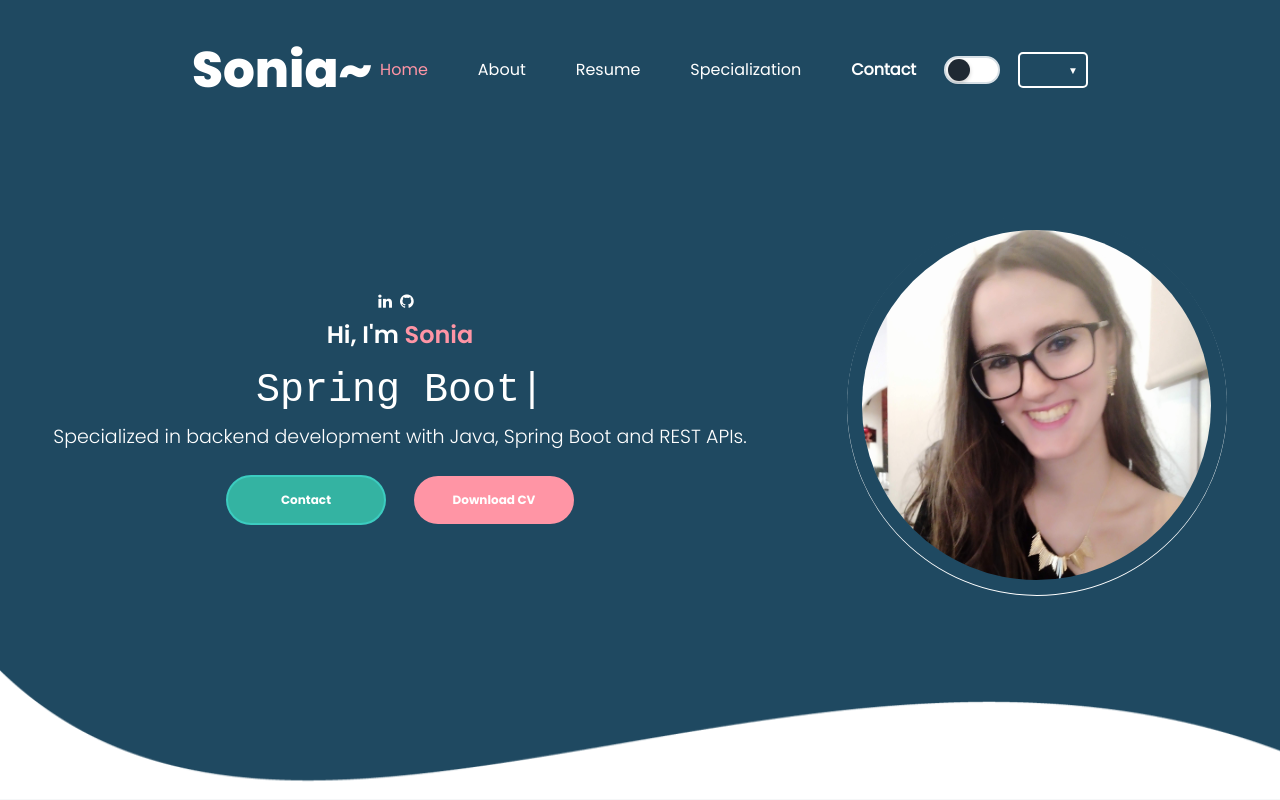
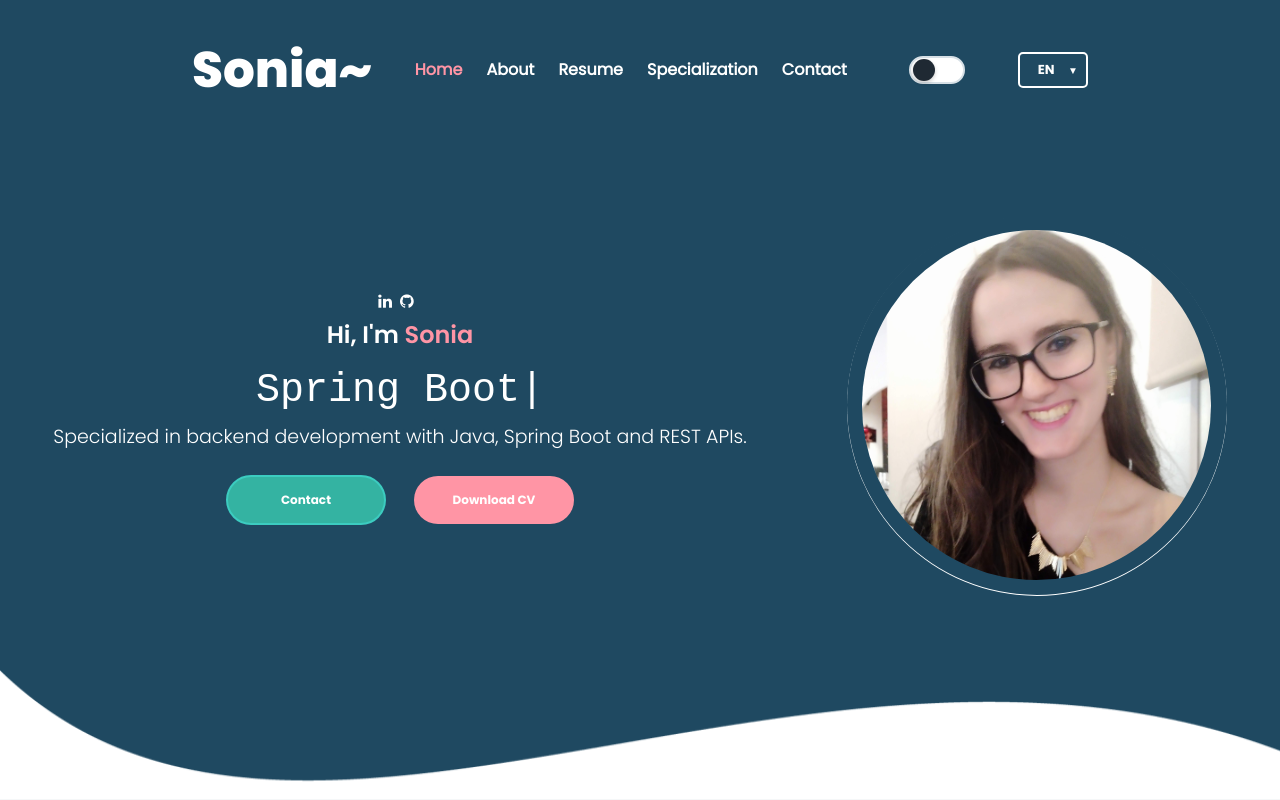
Before and after one commit to Sonia-SSR2021/portfolio-react, a React (Create React App) app in the folder client/: page / in a window 1280 px wide. Shown: the top 800 px of the page. Built offline with nearby package versions, Linux system fonts and the light colour scheme; a web font is replaced by a local one.

Commit message:
feat: fix some visuals at nav, translations and styles

```diff
--- a/client/src/PortfolioContainer/Home/Header/Header.css
+++ b/client/src/PortfolioContainer/Home/Header/Header.css
@@ -23,22 +23,23 @@
 .header-options {
   display: flex;
   align-items: center;
-  gap: 50px;
+  gap: 24px;
 }
 .header-option {
   font-size: 16px;
   cursor: pointer;
   font-weight: 600;
+  user-select: none;
 }
 .header-hamburger {
   display: none;
-  cursor: var(--white);
+  cursor: pointer;
   position: relative;
   z-index: 3000;
 
 }
 .header-option-separator {
-  margin: 0 50px 0 0;
+  margin: 0;
   color: var(--white);
 }
 .selected-header-option {
--- a/client/src/PortfolioContainer/Home/Header/Header.js
+++ b/client/src/PortfolioContainer/Home/Header/Header.js
@@ -110,7 +110,7 @@
     const getHeaderOptionsClass = (index) => {
         let classes = "header-option";
         if (index < TOTAL_SCREENS.length - 1)
-            classes += "header-option-separator";
+              classes += " header-option-separator";
 
         if (selectedScreen === index)
             classes += " selected-header-option";
--- a/client/src/PortfolioContainer/Home/Header/LanguageSwitcher.js
+++ b/client/src/PortfolioContainer/Home/Header/LanguageSwitcher.js
@@ -16,7 +16,7 @@
     setIsOpen(false);
   };
 
-  const currentLang = languages.find(lang => lang.code === i18n.language);
+  const currentLang = languages.find(lang => i18n.language?.startsWith(lang.code));
 
   return (
     <div className="language-switcher-container">
--- a/client/src/PortfolioContainer/Home/Profile/Profile.js
+++ b/client/src/PortfolioContainer/Home/Profile/Profile.js
@@ -5,7 +5,7 @@
 import './Profile.css?v=2';
 
 export default function Profile() {
-  const { t } = useTranslation();
+  const { t, i18n } = useTranslation();
 
   const roleSequence = [
     t('home.roles.backend'),
@@ -47,6 +47,7 @@
               {" "}
               <h1>
                 <TypeAnimation
+                  key={i18n.language}
                   sequence={roleSequence}
                   wrapper="span"
                   cursor={true}
--- a/client/src/i18n/i18n.js
+++ b/client/src/i18n/i18n.js
@@ -12,9 +12,11 @@
   .use(initReactI18next)
   .init({
     fallbackLng: 'es',
+    load: 'languageOnly',
     debug: false,
     detection: {
       order: ['localStorage', 'navigator'],
+      lookupLocalStorage: LANGUAGE_STORAGE_KEY,
       caches: ['localStorage'],
     },
     resources: {
@@ -26,12 +28,6 @@
     },
   });
 
-// Override detection to use localStorage key
-const savedLanguage = localStorage.getItem(LANGUAGE_STORAGE_KEY);
-if (savedLanguage && (savedLanguage === 'es' || savedLanguage === 'en')) {
-  i18n.changeLanguage(savedLanguage);
-}
-
 // Save language preference when it changes
 i18n.on('languageChanged', (lng) => {
   localStorage.setItem(LANGUAGE_STORAGE_KEY, lng);
--- a/client/src/locales/en.json
+++ b/client/src/locales/en.json
@@ -175,7 +175,7 @@
         ]
       },
       {
-        "title": "Microservices Architecture",
+        "title": "Hexagonal Architecture",
         "level": "Intermediate",
         "points": [
           "Design of distributed systems.",
--- a/client/src/locales/es.json
+++ b/client/src/locales/es.json
@@ -175,7 +175,7 @@
         ]
       },
       {
-        "title": "Arquitectura de Microservicios",
+        "title": "Arquitectura Hexagonal",
         "level": "Intermedio",
         "points": [
           "Diseño de sistemas distribuidos.",
```
